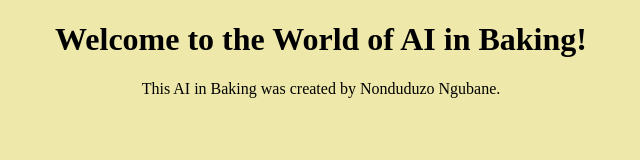
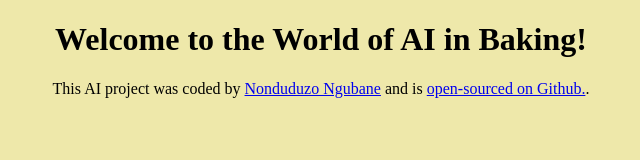
Before and after one commit to nonduduzongubane09-cpu/AI-bake, a plain HTML site: page index.html in a window 1280 px wide. Shown: the whole page, without its empty margins (319-959 px from the left). Drawn offline with Linux system fonts and the light colour scheme.

Commit message:
Update index.html
added some footer details

```diff
--- a/index.html
+++ b/index.html
@@ -9,7 +9,11 @@
 <body>
     <h1>Welcome to the World of AI in Baking!</h1>
 
-    <footer>This AI in Baking was created by Nonduduzo Ngubane.</footer>
+    <footer>This AI project was coded by
+         <a href="https://github.com/nonduduzongubane09-cpu">Nonduduzo Ngubane</a>
+        and is
+        <a href="https://github.com/nonduduzongubane09-cpu/AI-bake">open-sourced on Github.</a>.
+        </footer>
 </body>
 <script src="src/index.js"></script>
 </html>
```
